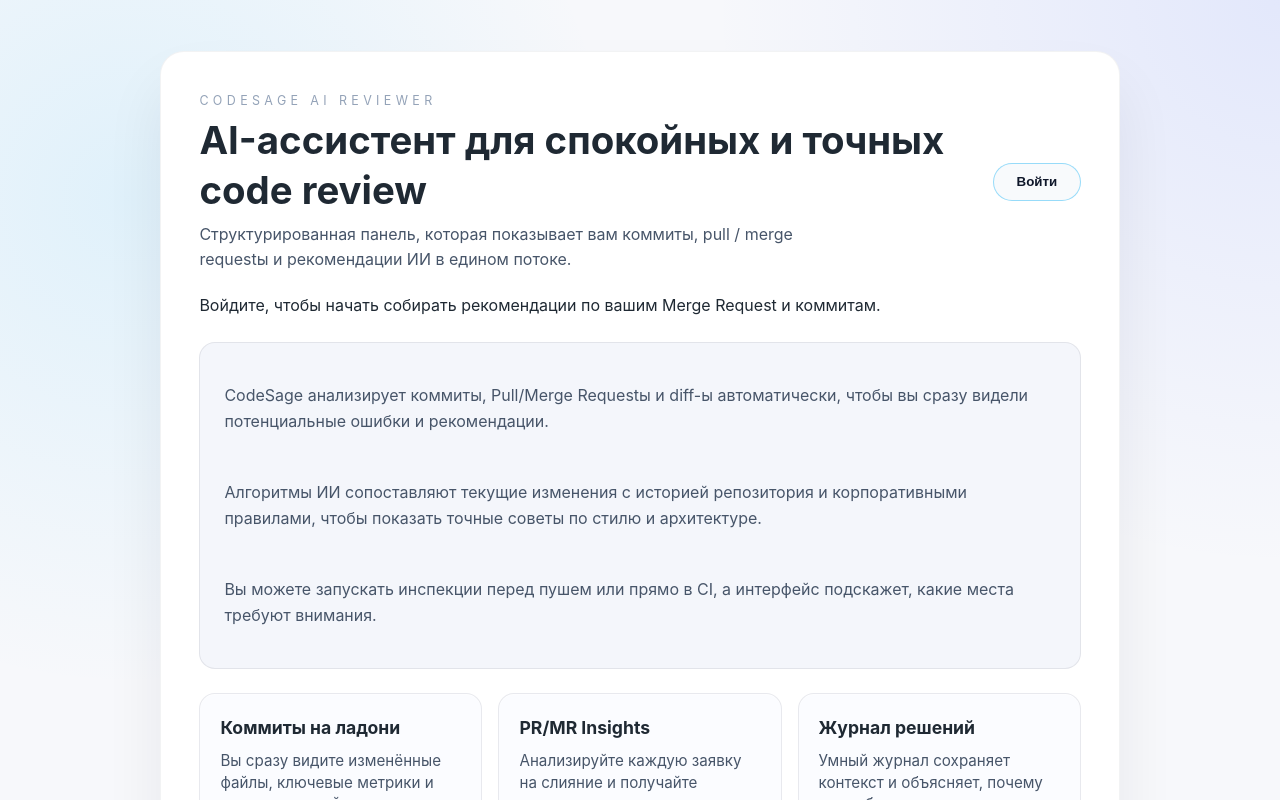
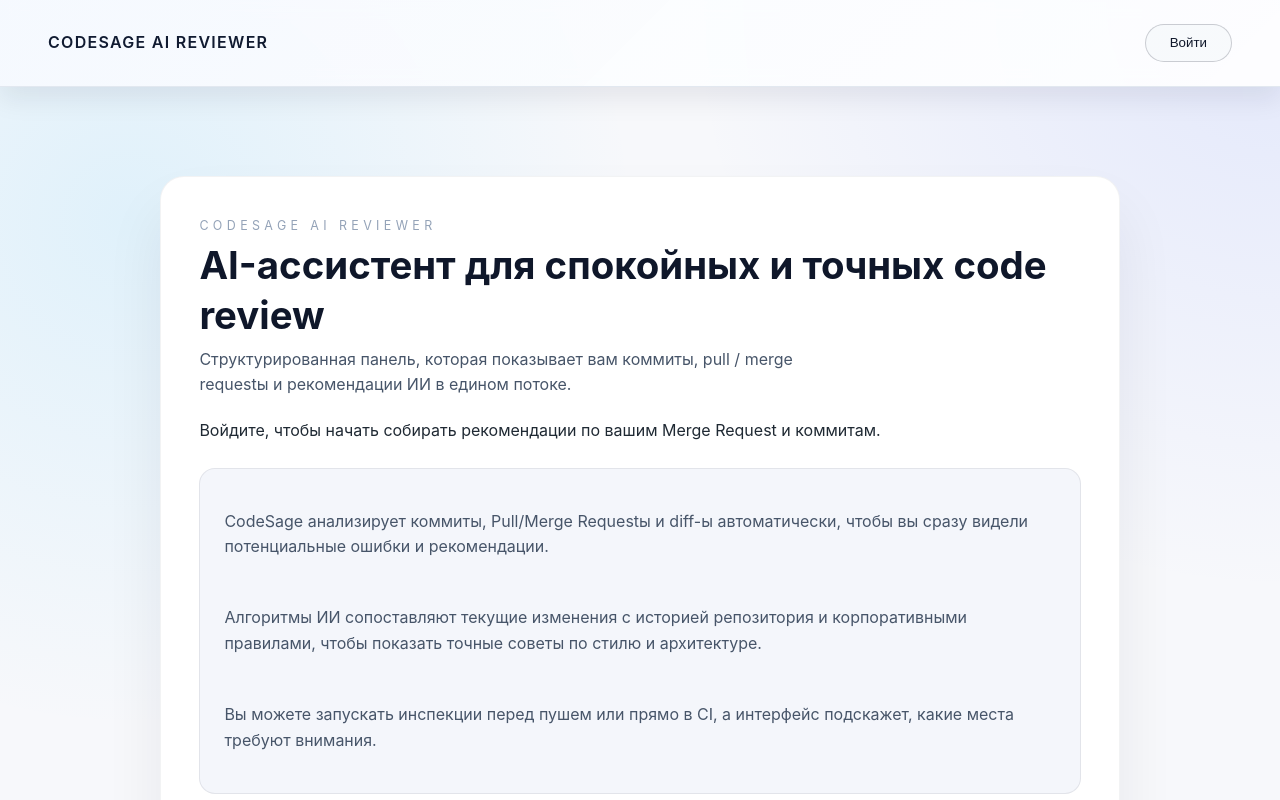
Before and after one commit to CodeSageAIReviewer/frontend, a React app: page /landing in a window 1280 px wide. Shown: the top 800 px of the page. Built offline with nearby package versions, Linux system fonts and the light colour scheme; no server answers; the HTML template or start-up script is replaced by a standard one.

Commit message:
feat: page layout

```diff
--- a/src/App.css
+++ b/src/App.css
@@ -1,9 +1,8 @@
 .app-shell {
   min-height: 100vh;
-  display: flex;
-  align-items: center;
-  justify-content: center;
-  padding: clamp(1.5rem, 4vw, 4rem);
   background: radial-gradient(circle at top right, rgba(80, 114, 255, 0.12), transparent 35%),
     radial-gradient(circle at 10% 20%, rgba(56, 189, 248, 0.12), transparent 35%);
+  color: #0f172a;
+  position: relative;
+  overflow: hidden;
 }
--- a/src/App.jsx
+++ b/src/App.jsx
@@ -3,17 +3,20 @@
 import AuthPage from './pages/AuthPage'
 import LandingPage from './pages/LandingPage'
 import { AuthProvider } from './context/AuthContext'
+import PageLayout from './components/PageLayout'
 
 function App() {
   return (
     <AuthProvider>
       <BrowserRouter>
         <div className="app-shell">
-          <Routes>
-            <Route path="/landing" element={<LandingPage />} />
-            <Route path="/auth" element={<AuthPage />} />
-            <Route path="*" element={<Navigate to="/landing" replace />} />
-          </Routes>
+          <PageLayout>
+            <Routes>
+              <Route path="/landing" element={<LandingPage />} />
+              <Route path="/auth" element={<AuthPage />} />
+              <Route path="*" element={<Navigate to="/landing" replace />} />
+            </Routes>
+          </PageLayout>
         </div>
       </BrowserRouter>
     </AuthProvider>
--- /dev/null
+++ b/src/components/PageLayout.css
@@ -0,0 +1,63 @@
+.page-layout {
+  min-height: 100vh;
+  display: flex;
+  flex-direction: column;
+}
+
+.site-navbar {
+  display: flex;
+  align-items: center;
+  justify-content: space-between;
+  padding: clamp(1rem, 2vw, 1.5rem) clamp(1.5rem, 4vw, 3rem);
+  background: rgba(255, 255, 255, 0.9);
+  border-bottom: 1px solid #e2e8f0;
+  box-shadow: 0 12px 25px rgba(15, 23, 42, 0.08);
+  backdrop-filter: blur(8px);
+  position: relative;
+}
+
+.site-brand a {
+  color: #0f172a;
+  font-weight: 600;
+  text-decoration: none;
+  letter-spacing: 0.08em;
+  text-transform: uppercase;
+}
+
+.site-navbar::after {
+  content: '';
+  position: absolute;
+  inset: 0;
+  pointer-events: none;
+  background: linear-gradient(135deg, rgba(59, 130, 246, 0.04), rgba(59, 130, 246, 0));
+}
+
+.nav-button {
+  padding: 0.65rem 1.5rem;
+  border-radius: 999px;
+  border: 1px solid rgba(15, 23, 42, 0.2);
+  background: #f8fafc;
+  color: #0f172a;
+  font-weight: 500;
+  cursor: pointer;
+  transition: transform 0.2s ease, box-shadow 0.2s ease;
+}
+
+.nav-button:hover {
+  transform: translateY(-1px);
+  box-shadow: 0 8px 20px rgba(15, 23, 42, 0.08);
+}
+
+.page-content {
+  flex: 1;
+  width: 100%;
+  padding: clamp(1.5rem, 3vw, 3.5rem);
+}
+
+.page-content--with-navbar {
+  margin-top: clamp(2rem, 4vw, 3.25rem);
+}
+
+.page-content--standalone {
+  margin-top: clamp(0.5rem, 1.2vw, 1rem);
+}
--- /dev/null
+++ b/src/components/PageLayout.jsx
@@ -0,0 +1,42 @@
+import { Link, useLocation, useNavigate } from 'react-router-dom'
+import { useAuth } from '../context/AuthContext'
+import './PageLayout.css'
+
+function PageLayout({ children }) {
+  const navigate = useNavigate()
+  const location = useLocation()
+  const { isAuthenticated, logout } = useAuth()
+
+  const handleAuthAction = () => {
+    if (isAuthenticated) {
+      logout()
+      navigate('/landing')
+      return
+    }
+    navigate('/auth')
+  }
+
+  const authLabel = isAuthenticated ? 'Выйти' : 'Войти'
+  const showNavbar = location.pathname !== '/auth'
+  const contentClass = showNavbar
+    ? 'page-content page-content--with-navbar'
+    : 'page-content page-content--standalone'
+
+  return (
+    <div className="page-layout">
+      {showNavbar && (
+        <nav className="site-navbar">
+          <div className="site-brand">
+            <Link to="/landing">CodeSage AI Reviewer</Link>
+          </div>
+          <button type="button" className="nav-button" onClick={handleAuthAction}>
+            {authLabel}
+          </button>
+        </nav>
+      )}
+      <div className={contentClass}>{children}</div>
+    </div>
+  )
+}
+
+export default PageLayout
--- a/src/pages/LandingPage.jsx
+++ b/src/pages/LandingPage.jsx
@@ -1,5 +1,4 @@
 import { useMemo } from 'react'
-import { useNavigate } from 'react-router-dom'
 import { useAuth } from '../context/AuthContext'
 import './LandingPage.css'
 
@@ -16,18 +15,7 @@
 ]
 
 function LandingPage() {
-  const { isAuthenticated, logout } = useAuth()
-  const navigate = useNavigate()
-
-  const actionLabel = isAuthenticated ? 'Выйти' : 'Войти'
-  const handleAction = () => {
-    if (isAuthenticated) {
-      logout()
-      navigate('/auth')
-      return
-    }
-    navigate('/auth')
-  }
+  const { isAuthenticated } = useAuth()
 
   const readyText = useMemo(
     () =>
@@ -49,9 +37,6 @@
               рекомендации ИИ в едином потоке.
             </p>
           </div>
-          <button className="text-button" onClick={handleAction}>
-            {actionLabel}
-          </button>
         </header>
         <p className="landing-ready">{readyText}</p>
         <div className="landing-story">
```
